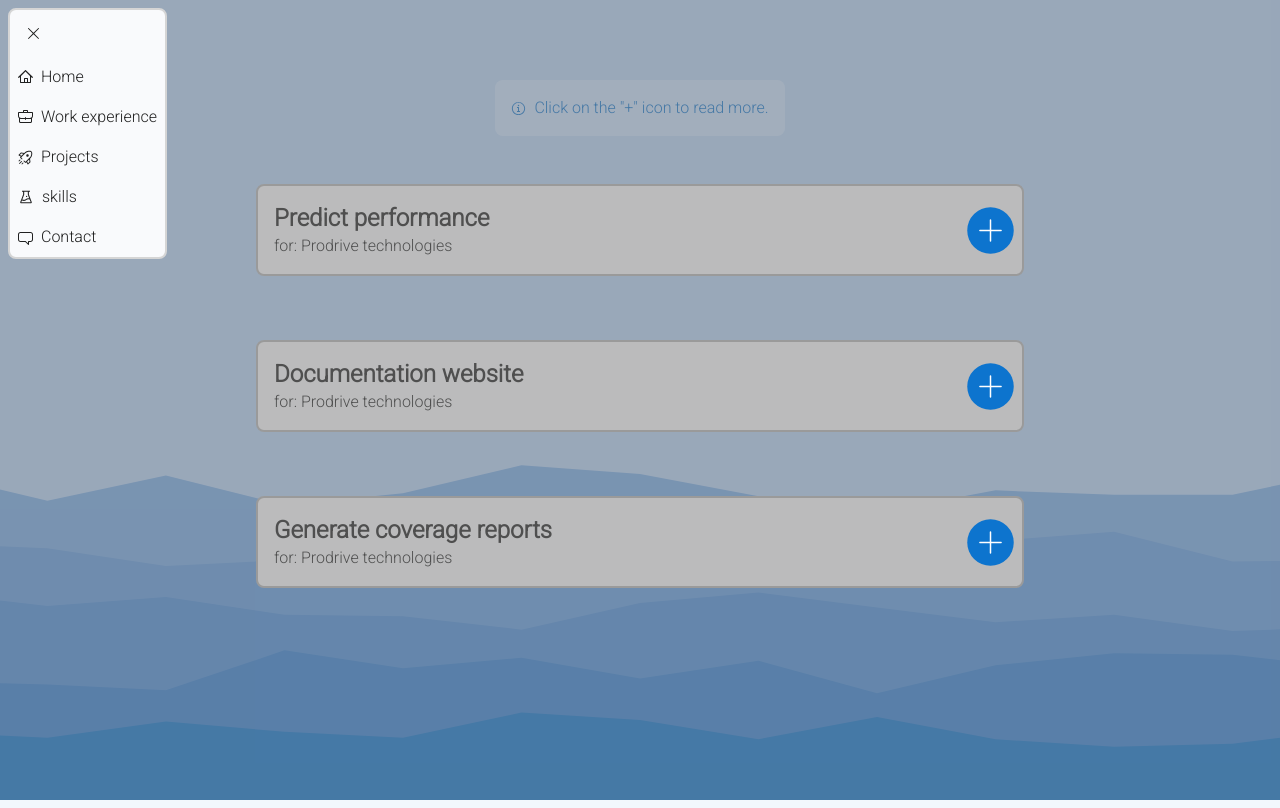
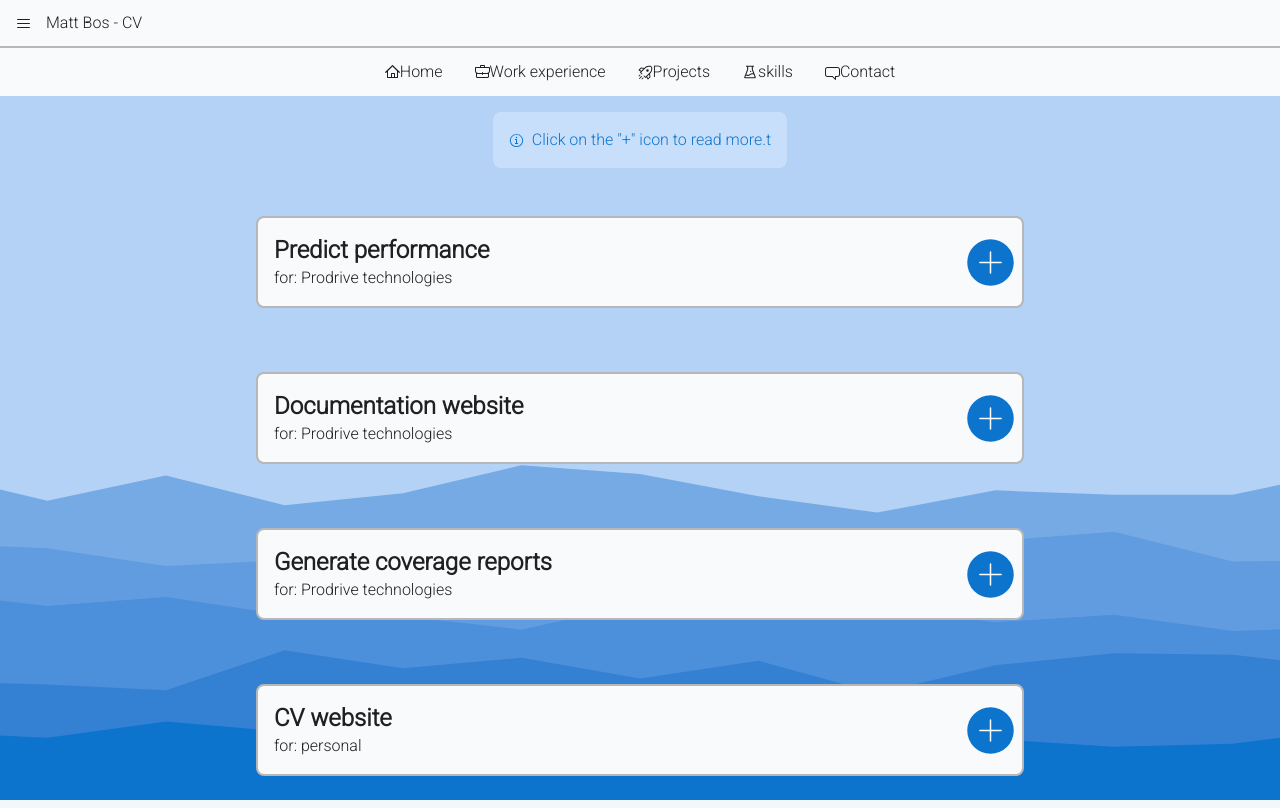
Before and after one commit to mattbos97/cv-frontend, a Next.js app: page /projects in a window 1280 px wide. Both pictures are taken after a click on the button 33 px from the left and 33 px from the top of the page. Built offline with nearby package versions, Linux system fonts and the light colour scheme.

Commit message:
new header

```diff
--- a/app/layout.tsx
+++ b/app/layout.tsx
@@ -1,7 +1,7 @@
 import type { Metadata } from "next";
 import "./globals.css";
 import {roboto} from "@/app/ui/fonts";
-import NavMenu from "@/app/ui/components/NavMenu";
+import Header from "@/app/ui/components/Header";
 
 export const metadata: Metadata = {
   title: "Matt Bos",
@@ -18,8 +18,8 @@ export default function RootLayout({
       <body
         className={`${roboto.className} svg-background antialiased flex flex-col h-screen w-full bg-background-accent-2 text-text-gray-2`}
       >
-      <NavMenu />
-      <main className={"flex flex-1 pt-16"}>{children}</main>
+      <Header />
+      <main className={"flex flex-1"}>{children}</main>
       </body>
     </html>
   );
--- a/app/lib/data/projects.json
+++ b/app/lib/data/projects.json
@@ -2,19 +2,41 @@
   {
     "title": "Predict performance",
     "for": "Prodrive technologies",
-    "skills": ["C#", "PostgreSQL", "PowerBI"],
+    "skills": [
+      "C#",
+      "PostgreSQL",
+      "PowerBI"
+    ],
     "description": "In a high-mix, low-volume Printed Circuit Board Assembly (PCBA) manufacturing environment, I designed and implemented a data-driven microservices architecture using C# and PostgreSQL to enhance test reliability and minimize production downtime.\n\nThe system collected real-time test results from manufacturing test machines and leveraged historical component performance data to predict potential testing issues for upcoming products. Specifically, it identified components prone to false calls, analyzed their historical misclassification patterns, and assessed the likelihood of similar occurrences in future production runs.\n\nBy integrating this predictive analysis into the workflow, test parameters could be proactively adjusted before production, reducing unnecessary test failures caused by optical variations, batch differences, or placement inconsistencies—without compromising product quality.\n\nThe insights generated were visualized in Power BI, providing test engineers with actionable data to optimize testing strategies where it mattered most. This preventive approach significantly improved test efficiency, reducing unnecessary downtime in a highly variable production environment."
   },
   {
     "title": "Documentation website",
     "for": "Prodrive technologies",
-    "skills": ["React", "TypeScript", "CSS", "HTML"],
+    "skills": [
+      "React",
+      "TypeScript",
+      "CSS",
+      "HTML"
+    ],
     "description": "I designed and implemented an automated documentation system using C# and Bamboo to streamline the management of project documentation within a software development environment. This system seamlessly integrated with the CI/CD pipeline, scanning software repositories upon merging changes into the master branch to detect MDX files—extended Markdown documents used for project documentation.\n\nOnce an updated or new MDX file was identified, the system automatically uploaded it to an internally hosted React-based web platform. The MDX content was then processed and converted into static HTML pages, ensuring that project documentation remained easily accessible and up to date. Additionally, the platform featured a search functionality, enabling developers to efficiently locate relevant documentation. By keeping documentation alongside the codebase, this solution enhanced traceability and encouraged developers to maintain accurate and current project documentation."
   },
   {
     "title": "Generate coverage reports",
     "for": "Prodrive technologies",
-    "skills": ["C#"],
+    "skills": [
+      "C#"
+    ],
     "description": "I developed an application for a PCBA manufacturing company that enables users to input a product number and generate a comprehensive test coverage report. The application integrates with test machines on the SMT (Surface Mount Technology) production line, analyzing which tests are being performed at this stage. By identifying gaps in test coverage, the tool helps ensure that untested components receive additional verification in later production steps. This solution enhances quality control and optimizes the overall testing strategy for improved product reliability."
+  },
+  {
+    "title": "CV website",
+    "for": "personal",
+    "skills": [
+      "React",
+      "TypeScript",
+      "CSS",
+      "HTML"
+    ],
+    "description": "This website was built using React, TypeScript, and Tailwind CSS. I designed and developed all components and animations from scratch. The site is linked to GitHub for automatic updates whenever I merge changes into the 'main' branch, allowing for continuous improvements without manual redeployment.\n\nI developed this website in just 3 weeks, reusing components that I built on multiple pages which reflects my efficient work ethic and goal to get a product working quickly and effectivally. I hope you enjoy exploring it as much as I enjoyed building it."
   }
 ]
--- a/app/page.tsx
+++ b/app/page.tsx
@@ -1,4 +1,3 @@
-import {TypeWriter} from "@/app/ui/animations/TypeWriter";
 import about from '@/app/lib/data/about-me.json';
 import self from "@/public/self-portrait.jpeg";
 import TextAndImage from "@/app/ui/components/TextAndImage";
@@ -7,14 +6,6 @@ export default function Home() {
 
   return (
       <div className={`flex flex-1 flex-col justify-center items-center`}>
-          <div className={`
-          flex justify-center items-center
-          bg-background-accent-1 rounded-xl
-          w-full md:w-[80vw] h-12
-          mb-8`}>
-              <TypeWriter text={'Hello and welcome to the CV of Matt Bos'} className={'text-4xl text-text-gray-2'}/>
-          </div>
-
           <TextAndImage text={about.content} imgSource={self} imgAlt={'self'} />
       </div>
   );
--- a/app/projects/page.tsx
+++ b/app/projects/page.tsx
@@ -7,7 +7,7 @@ import InfoMessage from "@/app/ui/components/InfoMessage";
 const Page: React.FC = () => {
     return(
         <div className={`flex flex-1 flex-col justify-start items-center md:w-[60vw] w-full`}>
-            <InfoMessage message={'Click on the "+" icon to read more.'}/>
+            <InfoMessage message={'Click on the "+" icon to read more.t'}/>
             {projects.map((project, index) => (
                 <ProjectCard
                     key={index}
--- a/app/skills/page.tsx
+++ b/app/skills/page.tsx
@@ -3,8 +3,8 @@ import SkillCard from "@/app/ui/components/SkillCard";
 
 export default function Page(){
     return(
-        <div className={'flex flex-col flex-1 items-center p-4'}>
-            <div className={"flex flex-row flex-wrap"}>
+        <div className={'flex flex-col flex-1 p-4'}>
+            <div className={"flex flex-row justify-center items-center flex-wrap"}>
                 {skills.map((skill, index) => <SkillCard key={index} name={skill.name} level={skill.level}/>)}
             </div>
         </div>
--- /dev/null
+++ b/app/ui/components/Header.tsx
@@ -0,0 +1,84 @@
+'use client'
+import React, {ReactNode, useState} from "react";
+import {BackpackIcon, ChatBubbleIcon, HamburgerMenuIcon, HomeIcon, RocketIcon} from "@radix-ui/react-icons";
+import {AiOutlineExperiment} from "react-icons/ai";
+import {motion, Variants} from "motion/react";
+import Link from "next/link";
+
+interface NavMenuItem {
+    icon: ReactNode,
+    text: string,
+    href: string
+}
+
+const navItems: NavMenuItem[] = [
+    { icon: <HomeIcon/>, text: 'Home', href: '/'},
+    { icon: <BackpackIcon/>, text: 'Work experience', href: '/experience'},
+    { icon: <RocketIcon/>, text: 'Projects', href: '/projects'},
+    { icon: <AiOutlineExperiment/>, text: 'skills', href: '/skills'},
+    { icon: <ChatBubbleIcon/>, text: 'Contact', href: '/contact'},
+]
+
+const navItemVariants: Variants = {
+    visible: {
+        height: '3rem',
+        opacity: 1
+    },
+    hidden: {
+        height: 0,
+        opacity: 0,
+        overflow: 'hidden'
+    }
+}
+
+const Header = () => {
+
+    type variants = 'visible' | 'hidden';
+    const [variant, setVariant] = useState<variants>('hidden');
+    const toggleVariants = () => variant === 'visible' ? setVariant('hidden') : setVariant('visible');
+
+    return(
+        <div className={'flex flex-col items-center w-full bg-background-accent-1'}>
+            {/* Top bar with website title */}
+            <div className={`
+            flex justify-start items-center
+            w-full
+            border-b-2 border-border-gray-3 h-12`}>
+                <button
+                    className={'flex justify-center items-center h-full aspect-square'}
+                    onClick={toggleVariants}
+                >
+                    <HamburgerMenuIcon/>
+                </button>
+                Matt Bos - CV
+            </div>
+
+            {/* Navigation bar */}
+            <motion.div
+                className={`
+                flex flex-col sm:flex-row justify-center items-center
+                w-full sm:w-auto`}
+            >
+                {navItems.map((item, index) => {
+                    return(
+                        <motion.button
+                            className={'flex w-full sm:w-auto justify-start sm:justify-center items-center px-4'}
+                            key={index}
+                            whileHover={{background: '#C8DFFB', color: '#0D74CE'}}
+                            variants={navItemVariants}
+                            initial={'hidden'}
+                            animate={variant}
+                        >
+                            <Link className={'flex justify-start items-center w-full h-full'} href={item.href}>
+                                {item.icon}
+                                {item.text}
+                            </Link>
+                        </motion.button>
+                    );
+                })}
+            </motion.div>
+        </div>
+    );
+}
+
+export default Header;
```
